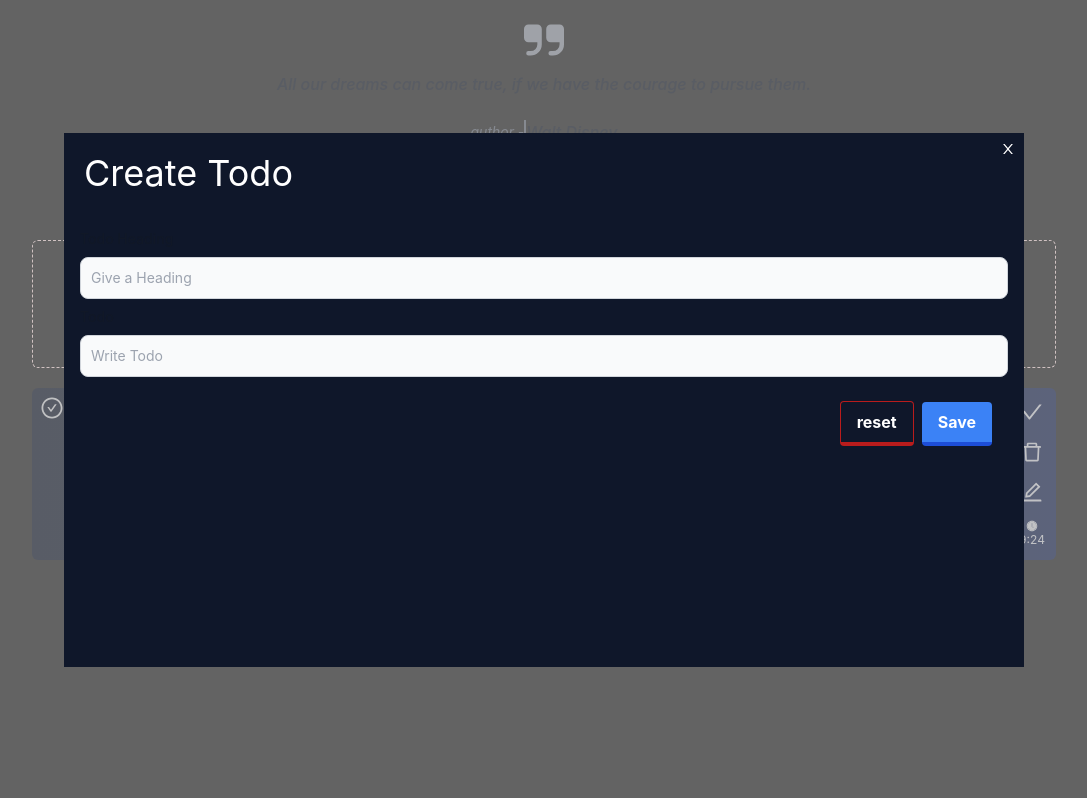
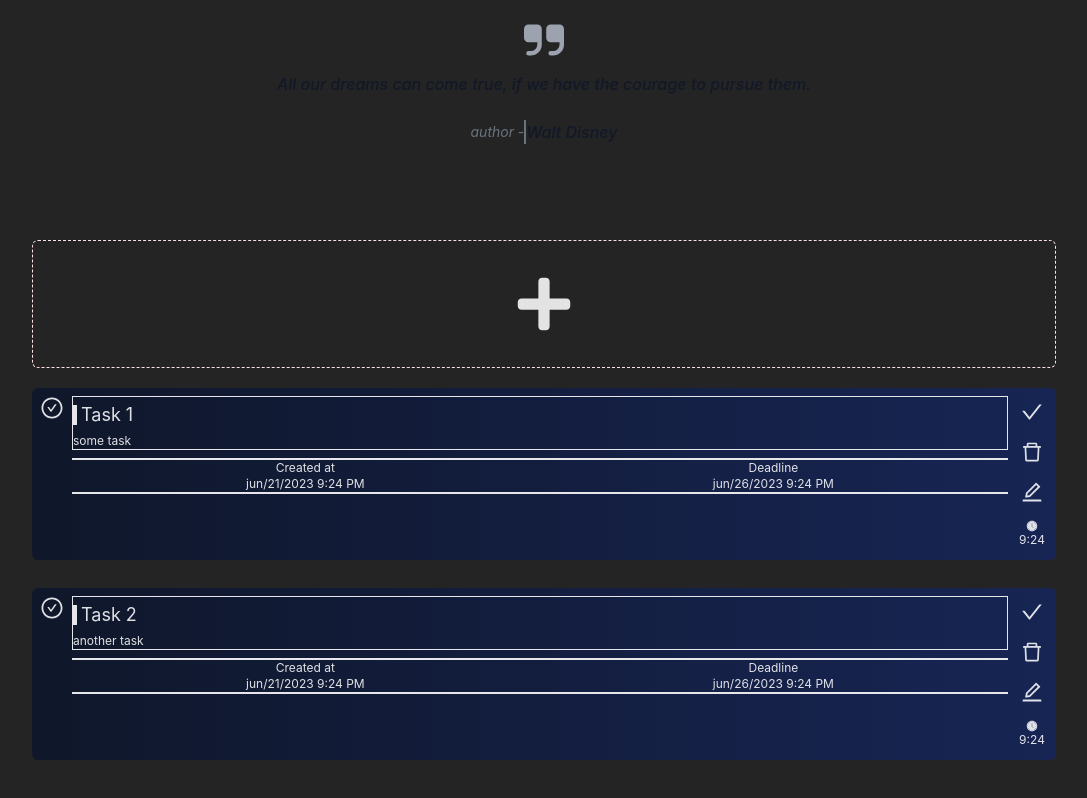
Before and after one commit to m-saqib-dev/TodoList-App, a React (Vite) app: page / in a window 1280 px wide. Shown: the whole page, without its empty margins (96-1183 px from the left). Built offline with nearby package versions, Linux system fonts and the light colour scheme.

Commit message:
state managment added

```diff
--- a/package.json
+++ b/package.json
@@ -11,11 +11,13 @@
     "preview": "vite preview"
   },
   "dependencies": {
+    "@reduxjs/toolkit": "^1.9.5",
     "react": "^18.2.0",
     "react-calendar": "^4.6.0",
     "react-dom": "^18.2.0",
     "react-icons": "^4.10.1",
-    "react-redux": "^8.1.2"
+    "react-redux": "^8.1.2",
+    "redux": "^4.2.1"
   },
   "devDependencies": {
     "@types/react": "^18.2.15",
--- a/src/component/TodoList/index.tsx
+++ b/src/component/TodoList/index.tsx
@@ -1,26 +1,53 @@
 import { useState } from 'react'
 import Button from '../button'
 import { AiOutlineCheckCircle, AiOutlineMenu, AiTwotoneClockCircle } from 'react-icons/ai'
+import { useSelector } from 'react-redux'
+import { RootState } from '../../store/rootReducer'
 
 const TodoList = () => {
-  const [viewMore,setViewMore] = useState("max-sm:line-clamp-2");
+  const todos = useSelector((state:RootState) => state.todos)
+  const [viewMore,setViewMore] = useState({
+    title:"max-sm:line-clamp-1",
+    todo:"max-sm:line-clamp-3",
+  });
+
+  const viewMoreHandler = () => {
+    if (viewMore.title === "" && viewMore.todo === "") {
+      setViewMore({
+        title: "max-sm:line-clamp-1",
+        todo: "max-sm:line-clamp-3",
+      });
+    } else {
+      setViewMore({
+        title: "",
+        todo: "",
+      });
+    }
+  };
 
   return (
-    <div className="flex w-4/5 bg-gradient-to-r from-slate-900 to-blue-950 p-1 my-2 rounded-md">
+    <>
+    {todos.map((todos)=>(
+    <div key={todos.id} className="flex w-4/5 bg-gradient-to-r from-slate-900 to-blue-950 p-1 my-2 rounded-md">
     <div className="p-1">
     <AiOutlineCheckCircle className="max-sm:text-lg text-2xl"/>
     </div>
-      <div className="flex p-1 text-xs flex-col">
-    <h1 onClick={()=>{setViewMore('')}} className={`w-full border ${viewMore} bg-gray-50 border-gray-300 text-gray-900 text-sm rounded-lg focus:ring-blue-500 focus:border-blue-500 p-2.5 dark:bg-gray-700 dark:border-gray-600 dark:placeholder-gray-400 dark:text-white dark:focus:ring-blue-500 dark:focus:border-blue-500`}>
-      Lorem ipsum, dolor sit amet consectetur adipisicing elit. Quo, unde. Assumenda, suscipit natus quibusdam autem optio earum minus tempora possimus nam iste, quo facere illum laudantium nobis veniam exercitationem animi dicta vero ea! Tenetur consequuntur impedit obcaecati at. At, nesciunt!
-      </h1>
-      <div className='flex gap-1 py-2'>
+      <div className="flex p-1 text-xs w-full flex-col">
+
+      <div className='flex  flex-col border'>
+        <h1 onClick={viewMoreHandler} className={`${viewMore.title} leading-5 my-2 text-lg border-l-4 px-1`}>
+         {todos.title}
+        </h1>
+        <p onClick={viewMoreHandler} className={`${viewMore.todo}`}>
+          {todos.todo}
+        </p>
+      </div>
+      <div className='flex justify-around border-t-2 my-2 border-b-2'>
       <div>
-            <h6 className="start-time">Created at : jun/21/2023 9:24 PM{}</h6>
+            <h6 className="text-center px-2">Created at <br /> jun/21/2023 9:24 PM{}</h6>
       </div>
       <div>
-            <h6 className="end-time">DeadLine : jun/26/2023 9:24 PM{}</h6>
-
+            <h6 className="text-center px-2">Deadline<br /> jun/26/2023 9:24 PM{}</h6>
       </div>
       </div>
           </div>
@@ -37,6 +64,8 @@ const TodoList = () => {
           </div>
     </div>
   </div>
+  ))}
+  </>
   )
 }
 
--- a/src/component/form/Form.tsx
+++ b/src/component/form/Form.tsx
@@ -8,6 +8,7 @@ interface FormProps  {
 const Form = (props:FormProps) => {
     const [title, setTitle] = useState('');
     const [todo, setTodo] = useState('')
+    const [isEmpty,setIsEmpty] = useState(false)
     const {onSubmit} = props
     const handleSubmit = (e:FormEvent) => {
       e.preventDefault();
@@ -15,9 +16,11 @@ const Form = (props:FormProps) => {
       if (target.name === 'reset') {
         setTitle('');
         setTodo('');
+      }else if(title&&todo){
+        onSubmit(title,todo)
+        setIsEmpty(false)
       }else{
-
-        onSubmit(title,todo)
+        setIsEmpty(true)
       }
     }
 
@@ -31,13 +34,14 @@ const Form = (props:FormProps) => {
     <form onSubmit={handleSubmit} className=" p-4 flex flex-col gap-2 w-full">
         <div>
             <label htmlFor="Todo_Heading" className="block mb-2 text-sm font-medium text-gray-900 dark:text-white">Todo Heading</label>
-            <input type="text" id="Todo_Heading" onChange={(e)=> setTitle(e.target.value)} className="bg-gray-50 border border-gray-300 text-gray-900 text-sm rounded-lg focus:ring-blue-500 focus:border-blue-500 block w-full p-2.5 dark:bg-gray-700 dark:border-gray-600 dark:placeholder-gray-400 dark:text-white dark:focus:ring-blue-500 dark:focus:border-blue-500" placeholder="Give a Heading" required/>
+            <input type="text" id="Todo_Heading" onChange={(e)=> setTitle(e.target.value)} className="bg-gray-50 border border-gray-300 text-gray-900 text-sm rounded-lg focus:ring-blue-500 focus:border-blue-500 block w-full p-2.5 dark:bg-gray-700 dark:border-gray-600 dark:placeholder-gray-400 dark:text-white dark:focus:ring-blue-500 dark:focus:border-blue-500" value={title} placeholder="Give a Heading" required/>
         </div>
         <div>
             <label htmlFor="Todo" className="block mb-2 text-sm font-medium text-gray-900 dark:text-white">Todo</label>
-            <input type="text" id="Todo" onChange={(e)=>setTodo(e.target.value)} className="bg-gray-50 border border-gray-300 text-gray-900 text-sm rounded-lg focus:ring-blue-500 focus:border-blue-500 block w-full p-2.5 dark:bg-gray-700 dark:border-gray-600 dark:placeholder-gray-400 dark:text-white dark:focus:ring-blue-500 dark:focus:border-blue-500" placeholder="Write Todo" required/>
+            <input type="text" id="Todo" onChange={(e)=>setTodo(e.target.value)} className="bg-gray-50 border border-gray-300 text-gray-900 text-sm rounded-lg focus:ring-blue-500 focus:border-blue-500 block w-full p-2.5 dark:bg-gray-700 dark:border-gray-600 dark:placeholder-gray-400 dark:text-white dark:focus:ring-blue-500 dark:focus:border-blue-500" value={todo} placeholder="Write Todo" required/>
         </div>
         <CustomModal.Footer>
+
     <button name="reset" onClick={handleSubmit} type="button" className=" border hover:bg-red-700 text-white font-bold py-2 px-4 border-b-4 border-red-700 hover:border-red-600 rounded">
   reset
 </button>
@@ -45,7 +49,12 @@ const Form = (props:FormProps) => {
   Save
 </button>
 
+
+
+
+
     </CustomModal.Footer>
+{isEmpty?<h1 className="text-red-600">make sure you fill all the fields</h1>:''}
     </form>
     </CustomModal.Body>
 
--- a/src/component/form/index.tsx
+++ b/src/component/form/index.tsx
@@ -1,9 +1,18 @@
 import Form from './Form'
+import { useDispatch } from 'react-redux'
+import { useSelector } from 'react-redux'
+import { addTodo } from '../../features/todoSlice';
+import { RootState } from '../../store/rootReducer';
 
 const FormConnected = () => {
-    const handleSubmit=(title:string,todo:string)=>{
-        console.log(title+todo)
-    }
+  const dispatch = useDispatch();
+  const todos = useSelector((state: RootState) => state.todos);
+  const handleSubmit = (title: string, todo: string) => {
+    console.log('New Title:', title);
+    console.log('Existing Todos:', todos);
+    dispatch(addTodo({ title, todo }));
+  };
+
   return (
     <>
         <Form onSubmit={handleSubmit}/>
--- a/src/component/modals/CustomModal.tsx
+++ b/src/component/modals/CustomModal.tsx
@@ -11,7 +11,7 @@ export const CustomModal: React.FC<ModalProp> & {
   Body: React.FC<ModalProp>;
   Footer:React.FC<ModalProp>;
 } = ({ children}) => {
-  const [isOpen, setIsOpen] = useState(true);
+  const [isOpen, setIsOpen] = useState(false);
   const handleToggle = () => {
     setIsOpen(!isOpen);
   };
--- /dev/null
+++ b/src/features/todoSlice.ts
@@ -0,0 +1,29 @@
+import { createSlice, PayloadAction } from '@reduxjs/toolkit';
+import { nanoid } from 'nanoid';
+
+interface Todo {
+  id: string;
+  title: string;
+  todo: string;
+}
+
+const initialTodos: Todo[] = [
+  { id: nanoid(), title: 'Task 1', todo: 'some task' },
+  { id: nanoid(), title: 'Task 2', todo: 'another task' },
+];
+
+// const initialState: Todo[] = [];
+
+const todoSlice = createSlice({
+  name: 'todos',
+  initialState:initialTodos,
+  reducers: {
+    addTodo: (state, action: PayloadAction<{ title: string; todo: string }>) => {
+      const { title, todo } = action.payload;
+      state.push({ id: nanoid(), title, todo });
+    },
+  },
+});
+
+export const { addTodo } = todoSlice.actions;
+export default todoSlice.reducer;
--- a/src/main.tsx
+++ b/src/main.tsx
@@ -1,10 +1,14 @@
 import React from 'react'
 import ReactDOM from 'react-dom/client'
 import App from './App.tsx'
+import { Provider } from 'react-redux/es/exports'
 import './index.css'
+import store from './store/store.ts'
 
 ReactDOM.createRoot(document.getElementById('root')!).render(
   <React.StrictMode>
+    <Provider store={store}>
     <App />
+    </Provider>
   </React.StrictMode>,
 )
--- /dev/null
+++ b/src/store/rootReducer.ts
@@ -0,0 +1,10 @@
+import { combineReducers } from '@reduxjs/toolkit';
+import todoReducer from '../features/todoSlice';
+
+const rootReducer = combineReducers({
+  todos: todoReducer,
+});
+
+export type RootState = ReturnType<typeof rootReducer>;
+
+export default rootReducer;
--- /dev/null
+++ b/src/store/store.ts
@@ -0,0 +1,12 @@
+import { configureStore } from "@reduxjs/toolkit";
+import todoReducer from "../features/todoSlice";
+const reducer = {
+    todos:todoReducer
+}
+
+
+    const store = configureStore({
+        reducer,
+    })
+
+    export default store;
```
Also changed, not shown: 1 other file (tests, documents, lock files or other folders).
